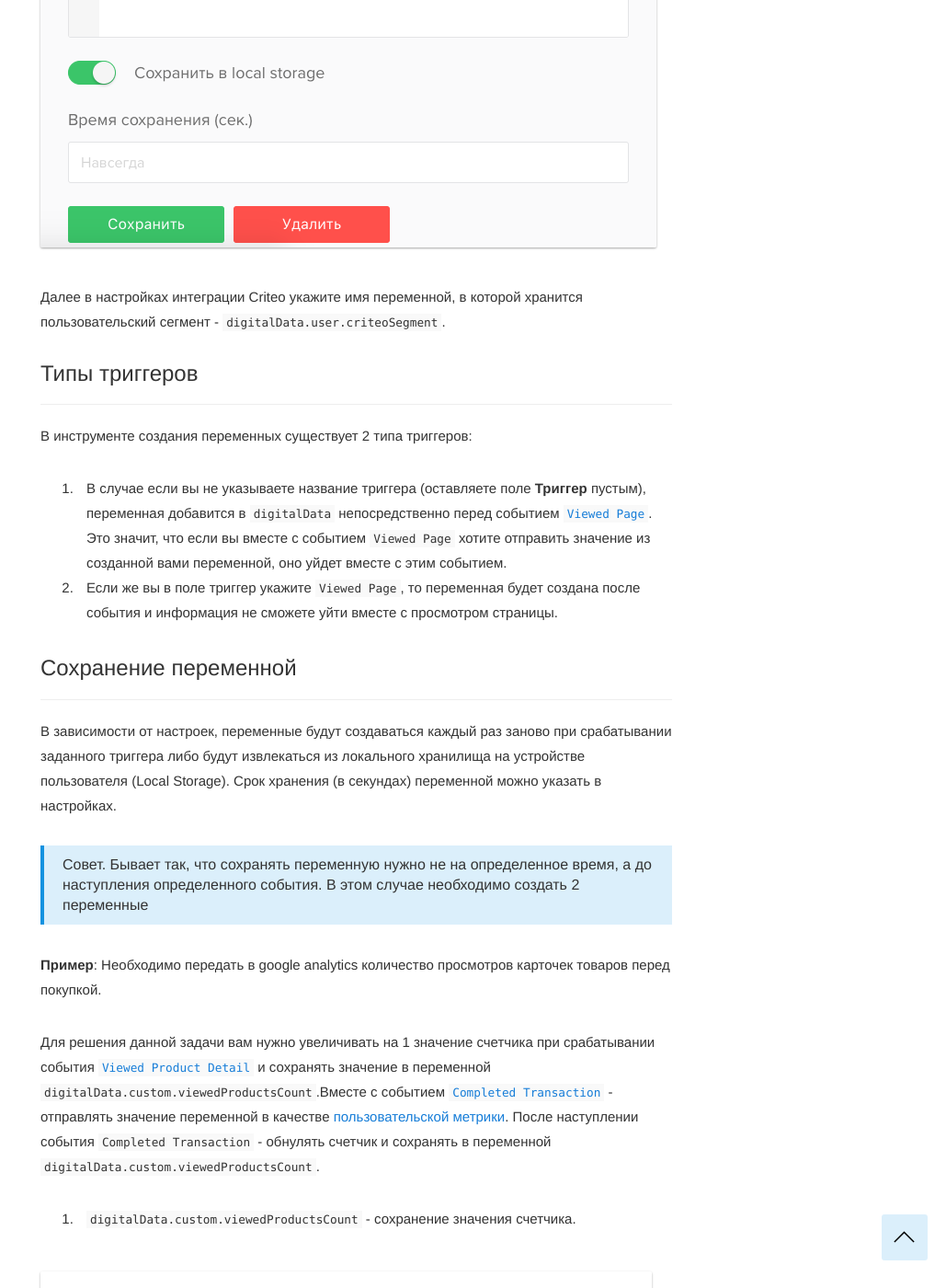
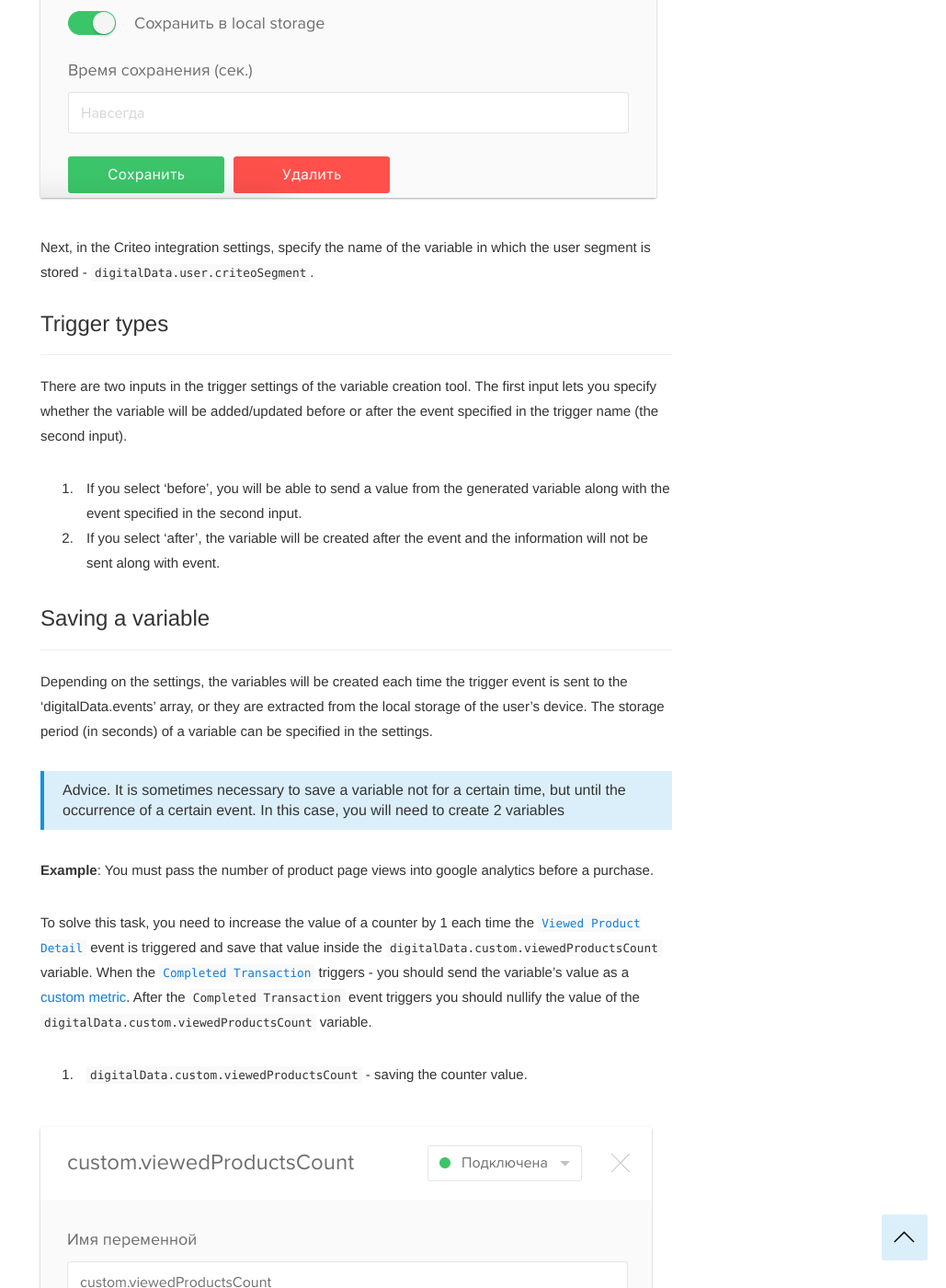
Before and after one commit to segmentstream-com/segmentstream-com.github.io, a Jekyll site: the page built from _docs/for-analyst/variables.md, in a window 1280 px wide and 1400 px high, scrolled down 1560 px. Shown: the whole window at 92% size, without its empty margins (251-1280 px from the left). Built offline with Jekyll 4.4.1, drawn with Linux system fonts in a browser that asks for light colours; nearby versions of some CDN libraries; some of the changed text lies outside the part shown.

Commit message:
variables page

````diff
--- a/_docs/for-analyst/variables.md
+++ b/_docs/for-analyst/variables.md
@@ -1,87 +1,88 @@
 ---
 layout: page
 section: analyst
-title: "Переменные"
+title: "Variables"
 date: 2013-06-05 12:00:00
 order: 4
 ---
 
-**Модуль "Переменные"** позволяет на основе данных, находящихся в объекте `digitalData` создавать новые данные. Модуль решает широкий спектр задач: от преобразования одного формата данных к другому или создания новой переменной в `DigitalData` на основе данных, полученных из сторонних систем.
+The **"Variables"** module allows you to create new data based on the data in the `digitalData` object. This module solves a wide range of tasks: from converting one data format to another, to creating a new variables in `digitalData` based on data received from third-party systems.
 
-### Навигация по странице
+### Page contents
 ------
 <ul class="page-navigation">
-  <li><a href="#0">Введение</a></li>
-  <li><a href="#1">Создание новой переменной</a></li>
-  <li><a href="#3">Типы триггеров</a></li>
-  <li><a href="#4">Вспомогательные функции</a></li>
-  <li><a href="#5">Тестирование переменных</a></li>
+  <li><a href="#0">Introduction</a></li>
+  <li><a href="#1">Creating a new variable</a></li>
+  <li><a href="#2">Trigger types</a></li>
+  <li><a href="#3">Saving a variable</a></li>
+  <li><a href="#4">Helper functions</a></li>
+  <li><a href="#5">Testing variables</a></li>
 </ul>
 
-### <a name="0"></a>Введение
+### <a name="0"></a>Introduction
 ------
-DigitalDataManager позволяет отправлять данные из объекта `digitalData` в любые маркетинговые системы, например информацию о том, что пользователь уже делал покупки в [Criteo](http://www.criteo.com/). Criteo в качестве сегмента принимает только числовое значение, поэтому вам придется преобразовать информацию о покупках к числовому виду. Можно попросить ваших программистов с каждой загрузкой страницы передавать в переменную `digitalData.user.criteoSegment` значение 1, но проще создать эту переменную в интерфейсе DigitalDataManager.
-Чтобы создать новую переменную нажмите кнопку "Добавить" на экране списка всех переменных. Для редактирования созданных ранее переменных - нажмите на название необходимой переменной.
+DigitalDataManager allows you to send data from the `digitalData` object to any marketing system, for example, send information that the user has already made purchases into [Criteo](http://www.criteo.com/). Criteo only accepts numeric segment values, so you have to convert the purchase information to a numeric form. You can ask your programmers to send a value of 1 to the variable `digitalData.user.criteoSegment` every time a page loads, but it's easier to create this variable in the DigitalDataManager interface.
+To create a new variable, click the "Add" button ontop of the list of all the variables. To edit previously created variables - click on the name of the required variable.
 
-### <a name="1"></a>Создание новой переменной
+### <a name="1"></a>Creating a new variable
 ------
-В момент поступления события `Completed Transaction` вы должны определить переменную `digitalData.user.criteoSegment` со значением `1` и сохранить ее навсегда в Local storage (хранилище в браузере посетителя).
+At the time of the Completed Transaction event, you must define the variable `digitalData.user.criteoSegment` with the value of `1` and save it permanently in the Local storage (storage in the visitor's browser).
 
 ![](/img/variables.1.png)
 
-Далее в настройках интеграции Criteo укажите имя переменной, в которой хранится пользовательский сегмент - `digitalData.user.criteoSegment`.
+Next, in the Criteo integration settings, specify the name of the variable in which the user segment is stored - `digitalData.user.criteoSegment`.
 
-### <a name="2"></a>Типы триггеров
+### <a name="2"></a>Trigger types
 ------
-В инструменте создания переменных существует 2 типа триггеров:
-1. В случае если вы не указываете название триггера (оставляете поле **Триггер** пустым), переменная добавится в `digitalData` непосредственно перед событием [`Viewed Page`](/events/viewed-page). Это значит, что если вы вместе с событием `Viewed Page` хотите отправить значение из созданной вами переменной, оно уйдет вместе с этим событием.
-2. Если же вы в поле триггер укажите `Viewed Page`, то переменная будет создана после события и информация не сможете уйти вместе с просмотром страницы.
+There are two inputs in the trigger settings of the variable creation tool. The first input lets you specify whether the variable will be added/updated before or after the event specified in the trigger name (the second input).
+1. If you select 'before', you will be able to send a value from the generated variable along with the event specified in the second input.
+2. If you select 'after', the variable will be created after the event and the information will not be sent along with event.
 
-### <a name="3"></a>Сохранение переменной
+### <a name="3"></a>Saving a variable
 ------
-В зависимости от настроек, переменные будут создаваться каждый раз заново при срабатывании заданного триггера либо будут извлекаться из локального хранилища на устройстве пользователя (Local Storage).
-Срок хранения (в секундах) переменной можно указать в настройках.
+Depending on the settings, the variables will be created each time the trigger event is sent to the 'digitalData.events' array, or they are extracted from the local storage of the user's device.
+The storage period (in seconds) of a variable can be specified in the settings.
 
-> Совет. Бывает так, что сохранять переменную нужно не на определенное время, а до наступления определенного события. В этом случае необходимо создать 2 переменные
+> Advice. It is sometimes necessary to save a variable not for a certain time, but until the occurrence of a certain event. In this case, you will need to create 2 variables
 
-**Пример**: Необходимо передать в google analytics количество просмотров карточек товаров перед покупкой.
+**Example**: You must pass the number of product page views into google analytics before a purchase.
 
-Для решения данной задачи вам нужно увеличивать на 1 значение счетчика при срабатывании события [`Viewed Product Detail`](/events/viewed-product-detail) и сохранять значение в переменной `digitalData.custom.viewedProductsCount`.Вместе с событием [`Completed Transaction`](/events/completed-transaction) - отправлять значение переменной в качестве [пользовательской метрики](/integrations/google-analytics#11). После наступлении события `Completed Transaction` - обнулять счетчик и сохранять в переменной `digitalData.custom.viewedProductsCount`.
-1. `digitalData.custom.viewedProductsCount` - сохранение значения счетчика.
+To solve this task, you need to increase the value of a counter by 1 each time the [`Viewed Product Detail`](/events/viewed-product-detail) event is triggered and save that value inside the `digitalData.custom.viewedProductsCount` variable. When the [`Completed Transaction`](/events/completed-transaction) triggers - you should send the variable's value as a [custom metric](/integrations/google-analytics#11). After the `Completed Transaction` event triggers you should nullify the value of the `digitalData.custom.viewedProductsCount` variable.
+1. `digitalData.custom.viewedProductsCount` - saving the counter value.
 
   ![](/img/variables.2.png)
 
-  **Функция, которая заполняет значение переменной**
+  **Function that returns the variable value**
 
   ```javascript
   var viewedProductsCount = _digitalData('custom.viewedProductsCount') || 0;
   return (viewedProductsCount + 1);
   ```
-2. `digitalData.custom.viewedProductsCount` - сохранение значения счетчика.
+2. `digitalData.custom.viewedProductsCount` - saving the counter value.
 
 ![](/img/variables.2.png)
 
-**Функция, которая заполняет значение переменной**
+**Function that returns the variable value**
 
 ```javascript
 return 0;
 ```
 
-### <a name="4"></a>Вспомогательные функции
+### <a name="4"></a>Helper functions
 ------
-При создании переменных полезно использовать набор встроенных функций, которые значительно упрощают и сокращают код исполнительных функций. Перечень вспомогательных функций описан [разделе события](/for-analyst/events#3).
+When creating variables, it is useful to use a set of built-in functions that greatly simplify and shorten the code of the executed functions. The list of helper functions is described in the [events](/for-analyst/events#3) page.
 
-### <a name="5"></a>Тестирование переменных
+### <a name="5"></a>Testing variables
 ------
-Логика тестирования переменных идентична логике тестирования событий и интеграций:
-1. Новая переменная всегда создается в "активном состоянии". Это значит, что если вы нажмете кнопку "Опубликовать", ваша переменная будет работать (или не работать, если она была неправильно настроена). Вы можете заранее проверить правильность заполнения переменной, перейдя на ваш сайт в режиме test_mode. После загрузки страницы откройте консоль (клик правой кнопкой мыши), наберите digitalData.
+The logic for testing variables is identical to the logic for testing events and integrations:
+1. A new variable is always created in the "active state". This means that if you click the Publish button, your variable will work (or not work if it was not configured correctly). You can check in advance the correctness of the variable value by going to your site in test_mode mode. After loading the page, open the console (right-click the mouse), type digitalData.
 
 ![](/img/variables.4.png)
 
-> Чтобы активировать test_mode необходимо загрузить любую страницу вашего сайте с GET-параметром ddm_test_mode=1, например: [http://shop1.driveback.ru/?ddm_test_mode=1](http://shop1.driveback.ru/?ddm_test_mode=1)
+> To activate test_mode you should load any page of your website with the ddm_test_mode=1 GET-parameter, for example: [http://shop1.driveback.ru/?ddm_test_mode=1](http://shop1.driveback.ru/?ddm_test_mode=1)
 
-2. Если вы хотите отключить переменную, нажмите на кнопку в правом верхнем углу настройки переменной и переведите в состояние "Отключена".
+2. If you want to disable the variable, click the button in the upper right corner of the variable's configuration and put it into the "Disabled" state.
 
 ![](/img/variables.5.png)
 
-3. Переменная всегда может быть удалена по нажатию на кнопку "удалить" в самой нижней части панели настроек переменной.
+3. A variable can always be deleted by clicking on the "delete" button at the bottom of the variable settings panel.
````
Also changed, not shown: _docs/for-analyst/integrations.md (+1 -1 lines).
